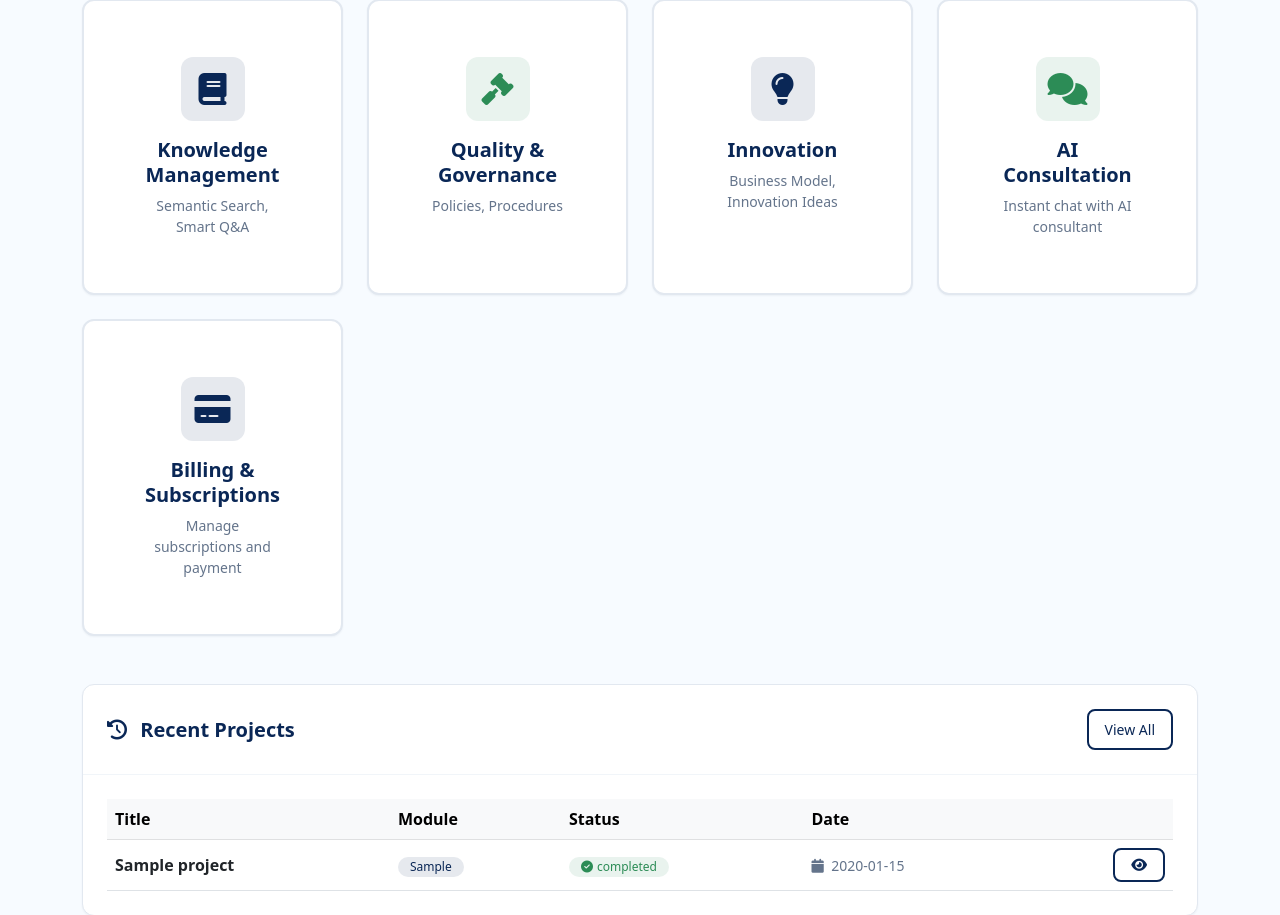
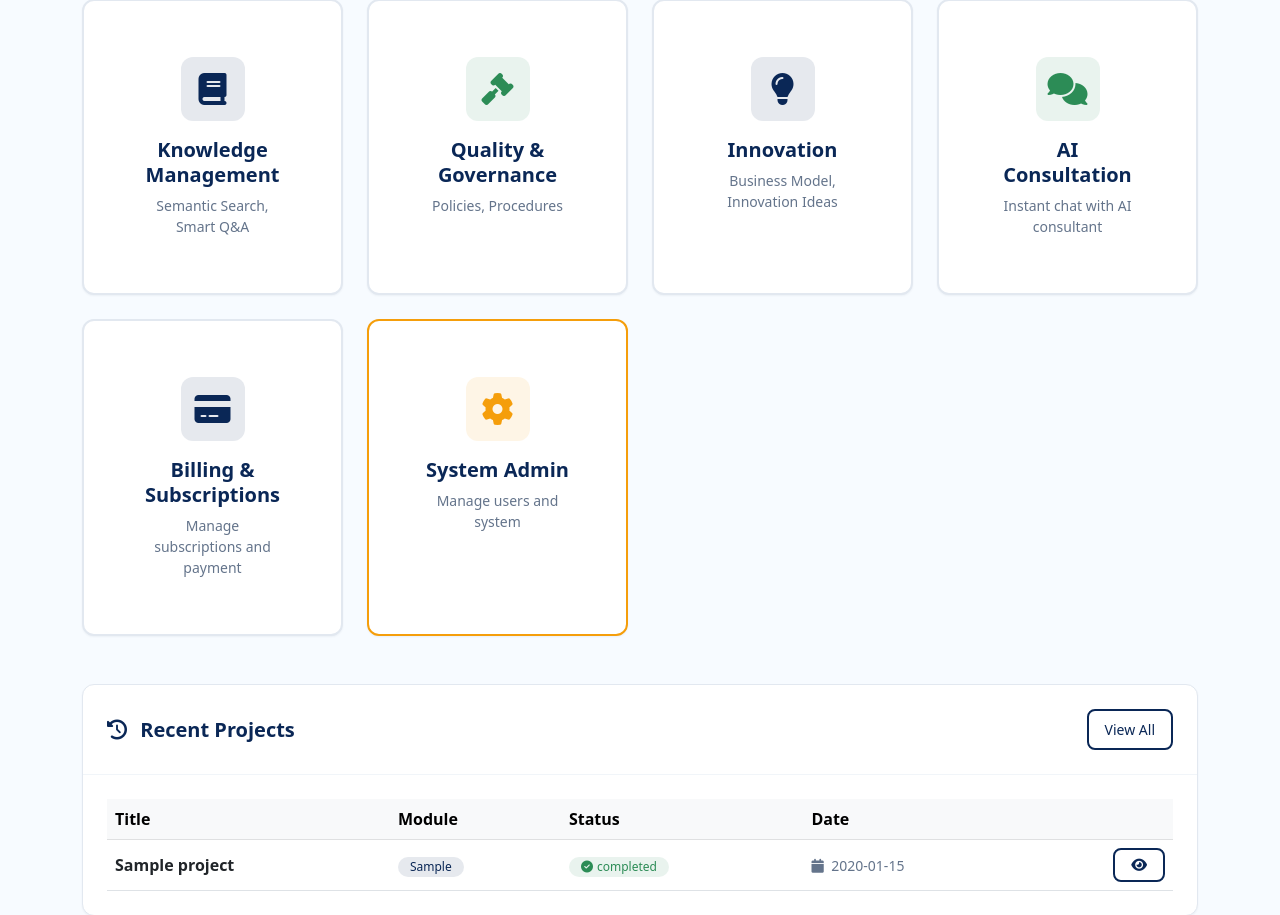
Before and after one commit to Omar-Shaheen-2001/Mcidia_ai, a Flask app: template templates/dashboard/index.html in a window 1280 px wide. Shown: the part 992-1907 px from the top of the page. Run offline with Flask 3, Linux system fonts and the light colour scheme; tables that the repository leaves empty hold one stand-in row (values such as "Sample post"); the template is opened without the code that fills it: values that come from a table or form of the project are taken from there, most other values are stand-ins (such as "Sample title", 1, 10 or a date in 2020); some libraries are stand-ins or nearby versions.

Commit message:
Update admin panel access to system administrators
Modify template to grant access to the admin panel only to users with the 'system_admin' role, replacing the previous 'admin' role check.

Replit-Commit-Author: Agent
Replit-Commit-Session-Id: 7ee768ab-58ad-4b22-a429-f137f2ebf147
Replit-Commit-Checkpoint-Type: full_checkpoint
Replit-Commit-Event-Id: bdf93584-899e-4638-9c72-ae2262b52772
Replit-Commit-Screenshot-Url: https://storage.googleapis.com/screenshot-production-us-central1/d73acdb3-c850-41f1-9aa9-431d1ab13f5f/7ee768ab-58ad-4b22-a429-f137f2ebf147/UE73jCb

```diff
--- a/templates/dashboard/index.html
+++ b/templates/dashboard/index.html
@@ -287,8 +287,8 @@
             </a>
         </div>
 
-        <!-- Admin Panel (if admin) -->
-        {% if user.role == 'admin' %}
+        <!-- Admin Panel (if system_admin) -->
+        {% if user.role == 'system_admin' %}
         <div class="col-lg-3 col-md-6">
             <a href="{{ url_for('admin.index') }}" class="text-decoration-none">
                 <div class="card card--feature hover-lift h-100" style="border: 2px solid var(--color-warning);">
```
